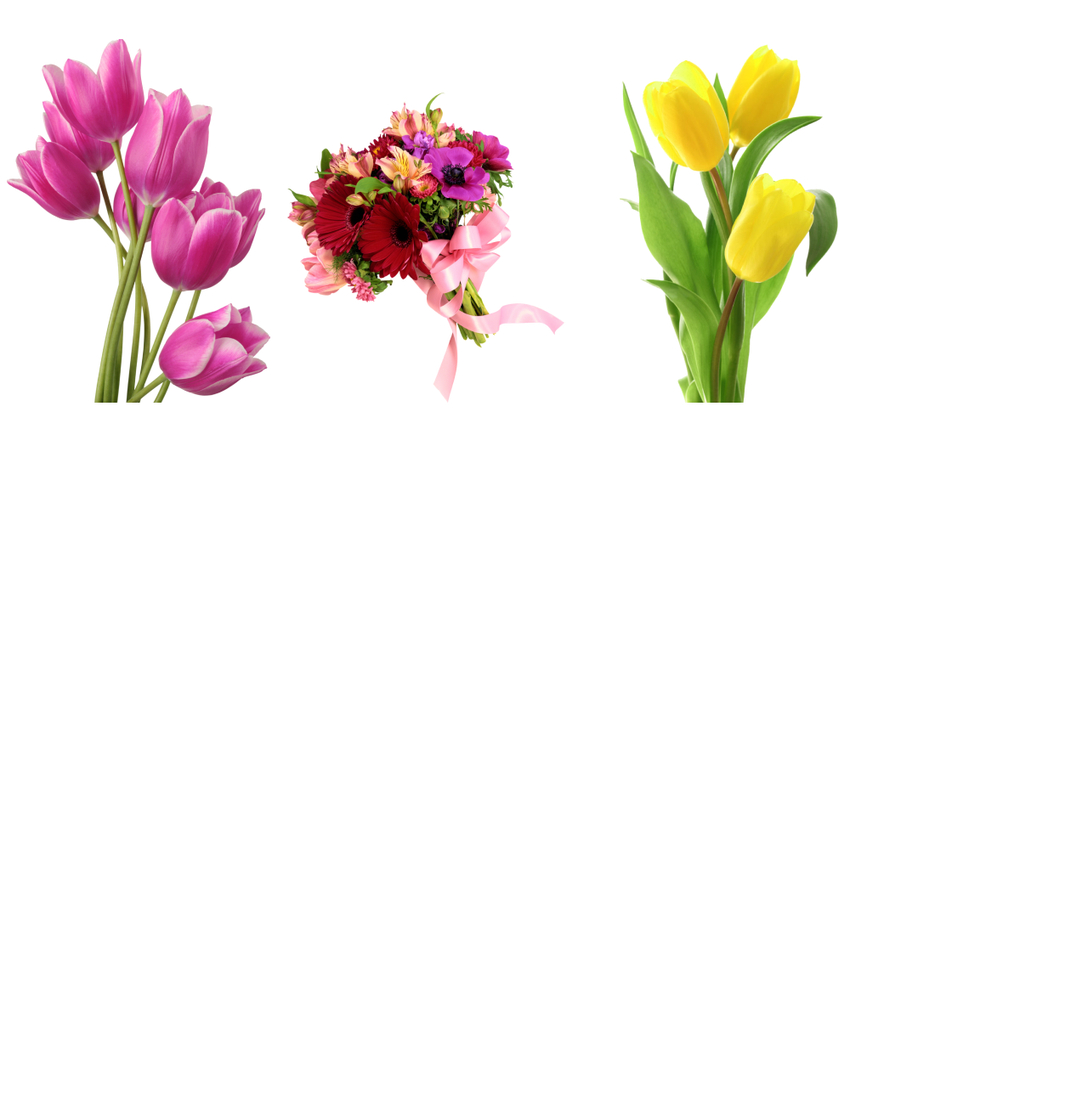
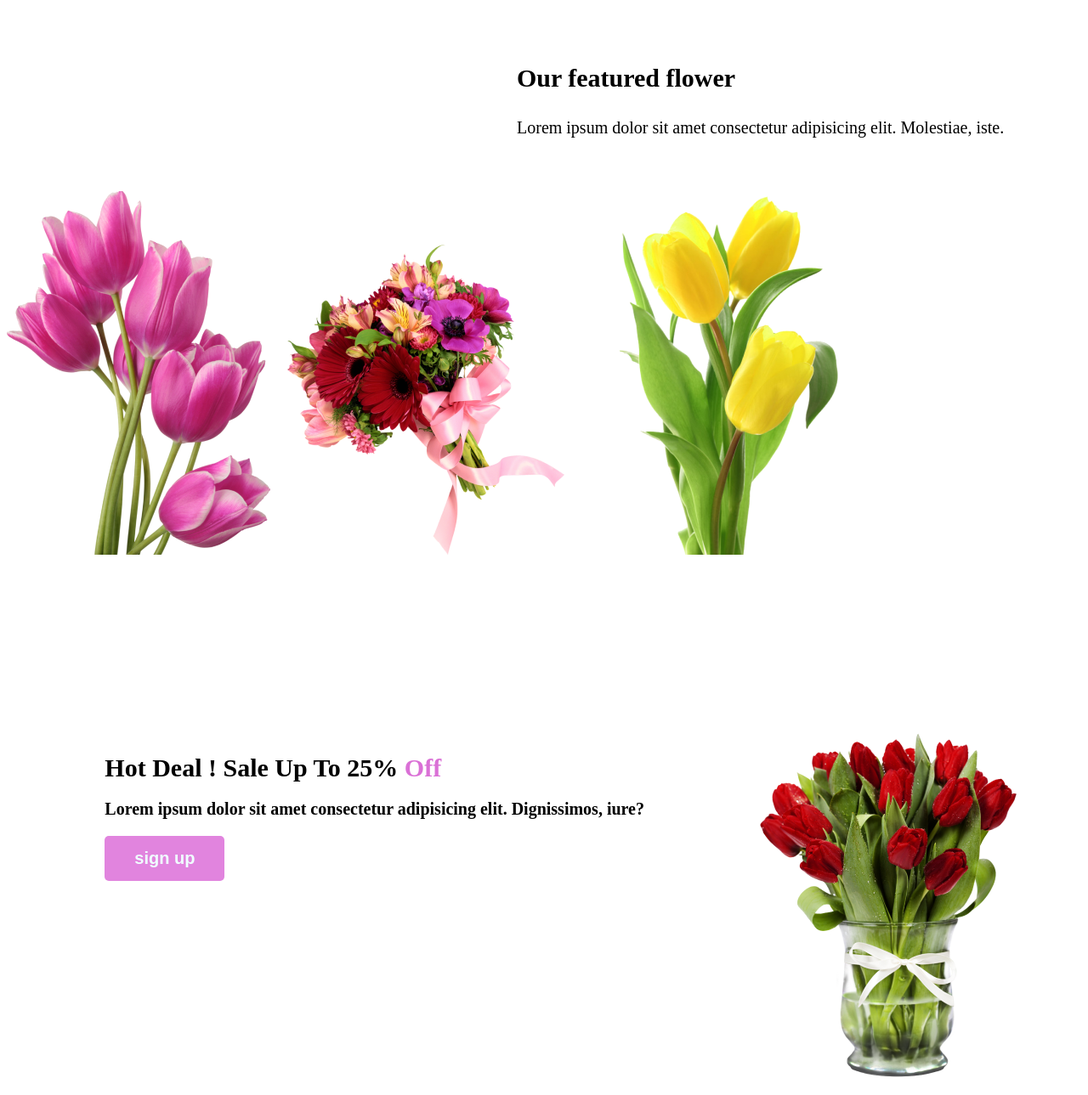
Before and after one commit to annejsx/Assignment101, a plain HTML site: page index.html in a window 1280 px wide. Shown: the part 967-2256 px from the top of the page at 85% size. Before the commit the page ends 1453 px from the top, so only its background shows below. Drawn offline with Linux system fonts and the light colour scheme.

Commit message:
trd container

```diff
--- a/css/style.css
+++ b/css/style.css
@@ -26,7 +26,7 @@ h3{
 
 }
 sec-img{
-  display: flex;
+  justify-content: space-around;
  margin-left: 50px;
 
 }
@@ -34,3 +34,15 @@ sec-img{
   align-items: center;
   margin-left: 600px;
 }
+.sec-container{
+  margin-top: 200px;
+}
+.trd-container{
+  display: flex;
+  justify-content: space-around;
+margin-top: 200px;
+
+}
+.trd-text{
+margin-left: 50px;
+}
--- a/index.html
+++ b/index.html
@@ -6,6 +6,15 @@
   <meta name="viewport" content="width=device-width, initial-scale=1.0">
   <title>my frist website</title>
   <link rel="stylesheet" href="css/style.css">
+  <style>
+    span {
+      color: orchid;
+    }
+
+    p {
+      font-size: 20px;
+    }
+  </style>
 </head>
 
 <body>
@@ -32,6 +41,16 @@
     </div>
 
   </section>
+  <section class="trd-container">
+    <div class="trd-text">
+      <h3>
+        Hot Deal ! Sale Up To 25% <span> Off</span>
+        <p>Lorem ipsum dolor sit amet consectetur adipisicing elit. Dignissimos, iure?</p>
+        <button class="pri-btn">sign up</button>
+      </h3>
+    </div>
+    <div><img src="image/pngwing 8.png" alt=""></div>
+  </section>
 </body>
 
 </html>
```
